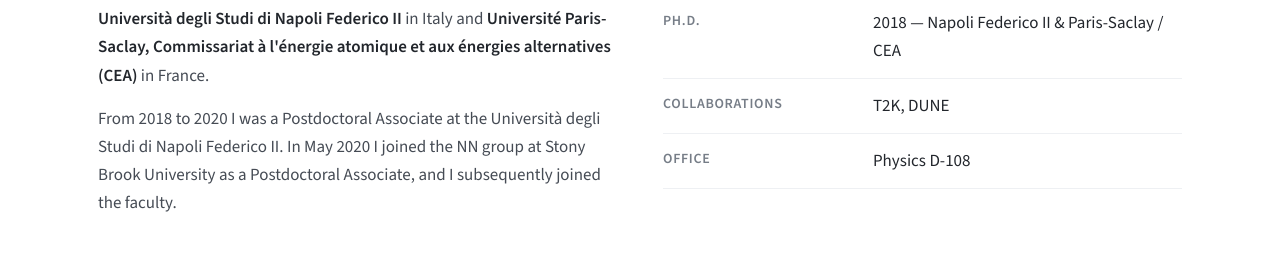
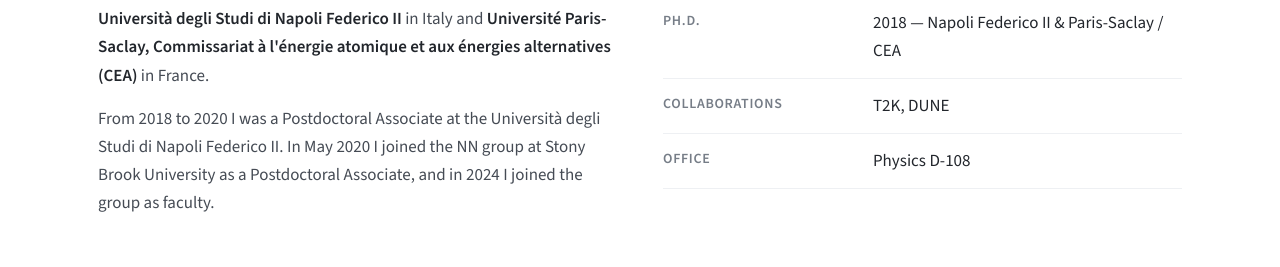
Before and after one commit to riccioc/riccioc.github.io, a plain HTML site: page index.html in a window 1280 px wide. Shown: the part 1089-1356 px from the top of the page. Drawn offline with nearby package versions, Linux system fonts and the light colour scheme.

Commit message:
Revise faculty position timeline in index.html
Updated the timeline of faculty position in the biography.

```diff
--- a/index.html
+++ b/index.html
@@ -235,7 +235,7 @@
       <div>
         <p>I am an Assistant Professor in the Department of Physics and Astronomy at Stony Brook University, where I am a member of the Neutrino and Nucleon decay (NN) group.</p>
         <p>I received my Ph.D. in January 2018 with a thesis entitled <em>“Measurement of the antineutrino flux and cross section at the near detector of the T2K experiment,”</em> carried out under a joint doctoral agreement between the <strong>Università degli Studi di Napoli Federico II</strong> in Italy and <strong>Université Paris-Saclay, Commissariat à l'énergie atomique et aux énergies alternatives (CEA)</strong> in France.</p>
-        <p>From 2018 to 2020 I was a Postdoctoral Associate at the Università degli Studi di Napoli Federico II. In May 2020 I joined the NN group at Stony Brook University as a Postdoctoral Associate, and I subsequently joined the faculty.</p>
+        <p>From 2018 to 2020 I was a Postdoctoral Associate at the Università degli Studi di Napoli Federico II. In May 2020 I joined the NN group at Stony Brook University as a Postdoctoral Associate, and in 2024 I joined the group as faculty.</p>
       </div>
       <div>
         <dl class="facts">
```
